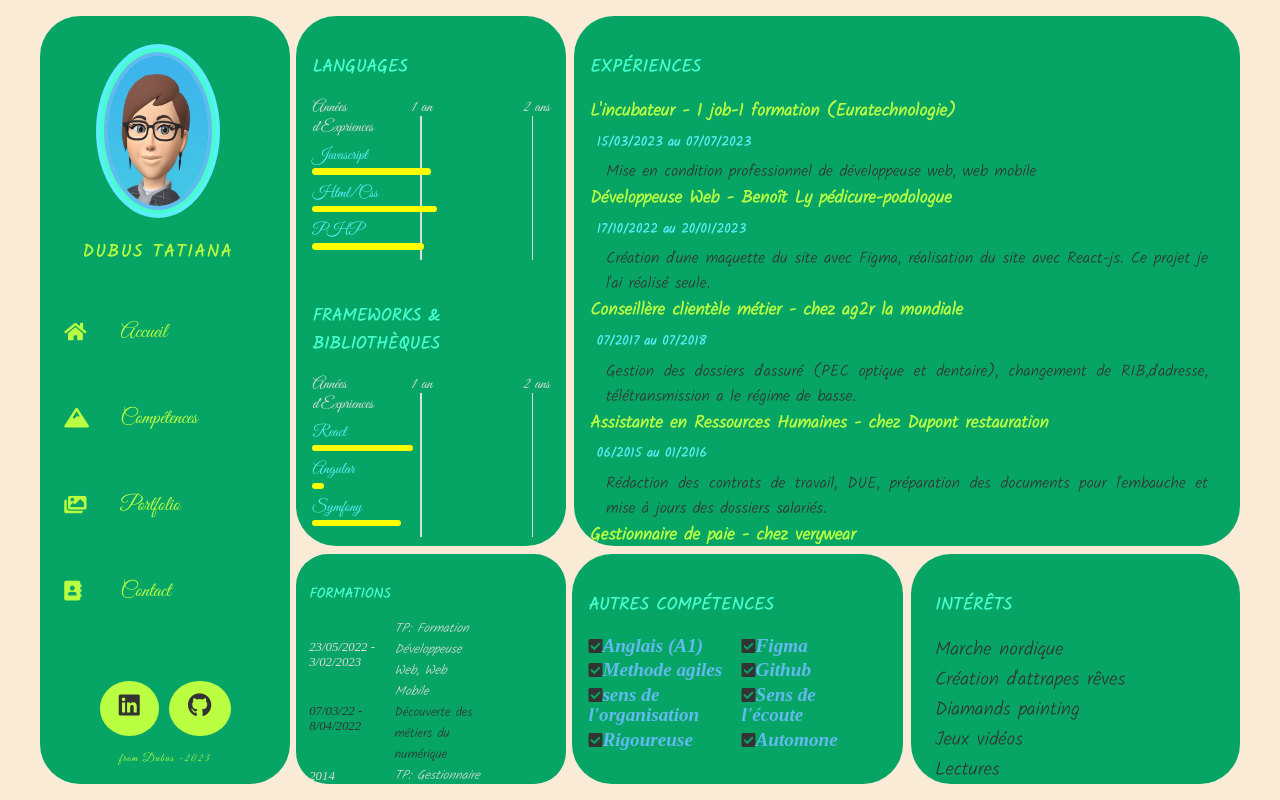
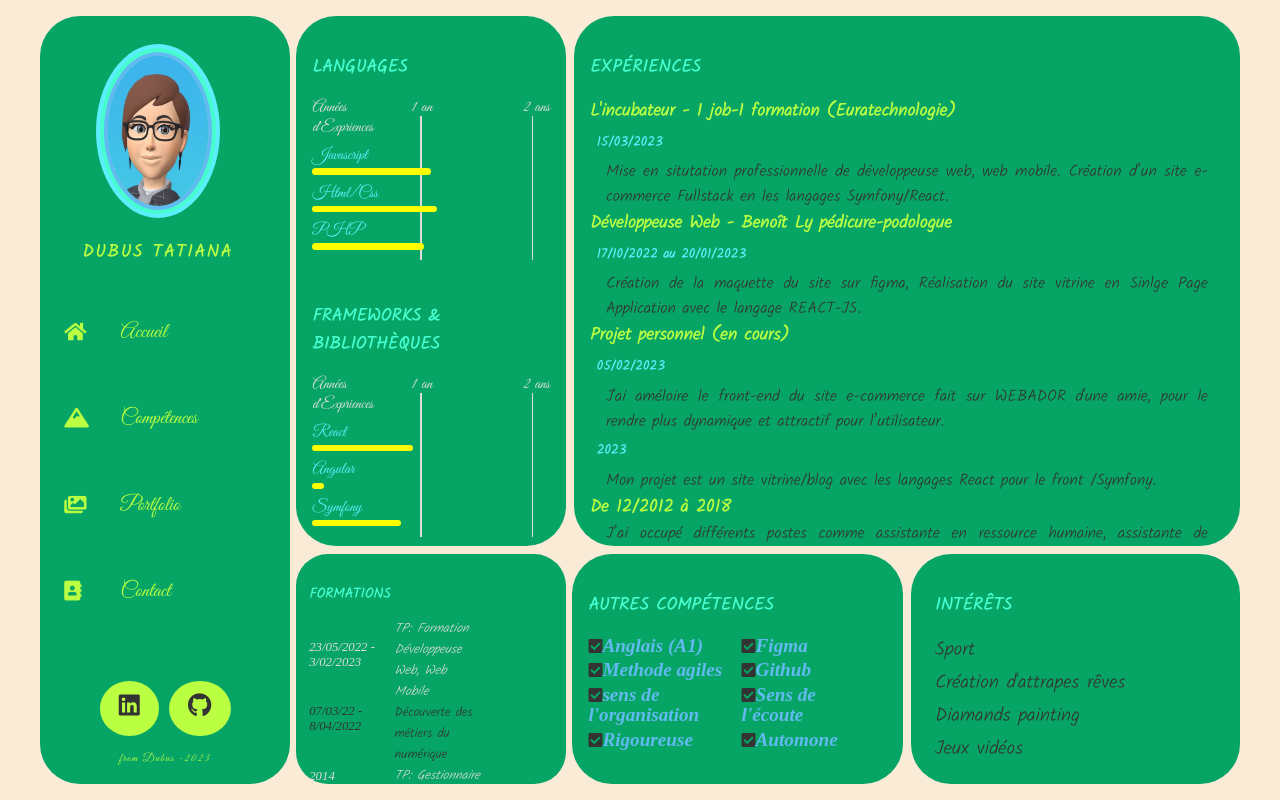
Before and after one commit to saphirrubis/monCV-react, a React (Create React App) app: page /competence in a window 1280 px wide. Built offline with nearby package versions, Linux system fonts and the light colour scheme.

Commit message:
maj expérience

```diff
--- a/src/components/knowledges/Expriences.js
+++ b/src/components/knowledges/Expriences.js
@@ -6,9 +6,10 @@ const Expriences = () => {
     <div className="experience">
     <div className="exp-0">
       <h4>L'incubateur - 1 job-1 formation (Euratechnologie)</h4>
-      <h5>15/03/2023 au 07/07/2023</h5>
+      <h5>15/03/2023 </h5>
       <p>
-      Mise en condition professionnel de développeuse web, web mobile
+      Mise en situtation professionnelle de développeuse web, web mobile.
+      Création d’un site e-commerce Fullstack en les langages Symfony/React.
       </p>
     </div>
 
@@ -17,37 +18,25 @@ const Expriences = () => {
       <h4>Développeuse Web - Benoît Ly pédicure-podologue</h4>
       <h5>17/10/2022 au 20/01/2023</h5>
       <p>
-      Création d'une maquette du site avec Figma, réalisation du site avec React-js. Ce projet je l'ai réalisé seule.
+      Création de la  maquette du site sur figma,
+      Réalisation du site vitrine en Sinlge Page Application avec le langage REACT-JS.
       </p>
     </div>
    <div className="exp-2">
-      <h4>Conseillère clientèle métier - chez ag2r la mondiale</h4>
-      <h5>07/2017 au 07/2018</h5>
+      <h4>Projet personnel (en cours)</h4>
+      <h5>05/02/2023</h5>
       <p>
-      Gestion des dossiers d'assuré (PEC optique et dentaire), changement de RIB,d'adresse, télétransmission a le régime de basse.
+      J'ai améloire le front-end du site e-commerce fait sur WEBADOR d'une amie, pour le rendre plus dynamique et attractif pour l’utilisateur.
+    </p>
+   <h5>2023</h5>
+      <p>
+      Mon projet est un site vitrine/blog avec les langages React pour le front /Symfony.
       </p>
     </div>
     <div className="exp-3">
-      <h4> Assistante en Ressources Humaines - chez Dupont restauration</h4>
-      <h5>06/2015 au 01/2016</h5>
+     <h4>De 12/2012 à 2018</h4>
       <p>
-      Rédaction des contrats de travail, DUE, préparation des documents pour l'embauche et mise à jours
-                    des dossiers salariés.
-      </p>
-    </div>
-    <div className="exp-4">
-      <h4>Gestionnaire de paie - chez verywear</h4>
-      <h5>04/2014 au 05/2014</h5>
-      <p>
-      Gestion des dossiers d'assuré (PEC optique et dentaire), changement de RIB,d'adresse, télétransmission a le régime de basse
-      </p>
-    </div>
-    <div className="exp-5">
-      <h4> Téléconseiller - chez acticall</h4>
-      <h5>12/2012 au 03/2013</h5>
-      <p>
-      Gestion des problèmes rencontrés sur le site PMU.fr et
-                    gestion des dossiers clients, actualisation des mots de passe, orientation des clients.
+      J’ai occupé différents postes comme assistante en ressource humaine, assistante de gestionnaire de paie et de téléconseillère.
       </p>
     </div>
 
--- a/src/components/knowledges/Hobbies.js
+++ b/src/components/knowledges/Hobbies.js
@@ -6,7 +6,7 @@ const Hobbies = () => {
       <h3>Intérêts</h3>
       <ul>
         <li >
-         Marche nordique
+         Sport
         </li>
 
         <li >
@@ -21,9 +21,6 @@ const Hobbies = () => {
         Jeux vidéos
         </li>
 
-        <li >
-         Lectures
-        </li>
       </ul>
     </div>
   );
```
